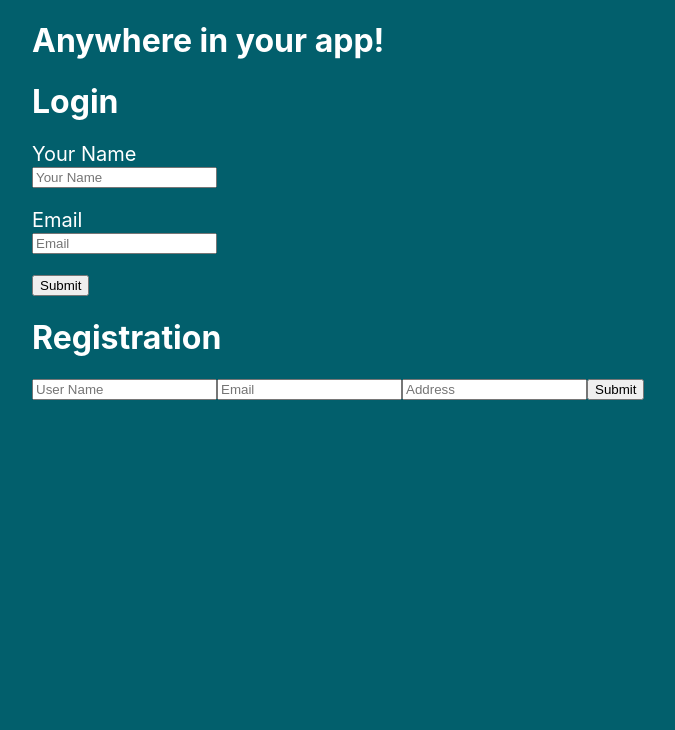
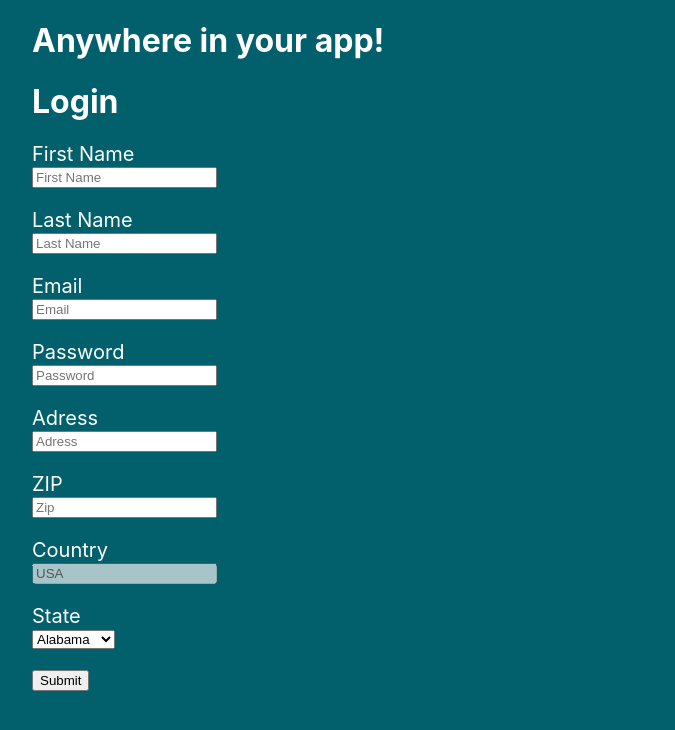
Before and after one commit to Ramosok/Form-on-Formik, a React (Create React App) app: page / in a window 1280 px wide. Shown: the top 730 px of the page, without its empty margins (23-698 px from the left). Built offline with nearby package versions, Linux system fonts and the light colour scheme.

Commit message:
add new function and validation

```diff
--- a/src/components/App.jsx
+++ b/src/components/App.jsx
@@ -11,7 +11,6 @@ const App = () => {
           <div>
             <h1>Anywhere in your app!</h1>
             <Login />
-            <SignUp />
           </div>
         </div>
     );
--- a/src/components/Login/Form/config.js
+++ b/src/components/Login/Form/config.js
@@ -1,14 +1,40 @@
 import * as Yup from 'yup';
 
 export const initialValues = {
-  userName: '',
-  email: ''
-}
+  firstName: '',
+  lastName: '',
+  email: '',
+  address: '',
+  password: '',
+  zip: '',
+  country: 'USA',
+};
 
+export const usaStates = [
+  'Alabama',
+  'Alaska',
+  'Arizona',
+  'Florida',
+  'Georgia',
+  'Michigan',
+  'Oklahoma',
+  'Texas',
+  'Utah',
+];
+const minLength = 2;
+const maxLength = 70;
 export const LoginSchema = Yup.object().shape({
-  userName: Yup.string()
-    .min(2, 'Too Short!')
-    .max(70, 'Too Long!')
+  firstName: Yup.string()
+    .min(minLength, 'Too Short!')
+    .max(maxLength, 'Too Long!')
+    .required('Required'),
+  lastName: Yup.string()
+    .min(minLength, 'Too Short!')
+    .max(maxLength, 'Too Long!')
+    .required('Required'),
+  address: Yup.string()
+    .min(minLength, 'Too Short!')
+    .max(maxLength, 'Too Long!')
     .required('Required'),
   email: Yup.string()
     .email('Invalid email')
--- a/src/components/Login/Form/index.jsx
+++ b/src/components/Login/Form/index.jsx
@@ -8,17 +8,53 @@ const LoginForm = () => {
     <>
       <FormControl
         type="text"
-        name="userName"
-        label="Your Name"
-        placeholder="Your Name"
+        name="firstName"
+        label="First Name"
+        placeholder="First Name"
       />
-
+      <FormControl
+        type="text"
+        name="lastName"
+        label="Last Name"
+        placeholder="Last Name"
+      />
       <FormControl
         type="email"
         name="email"
         label="Email"
         placeholder="Email"
       />
+      <FormControl
+        type="password"
+        name="password"
+        label="Password"
+        placeholder="Password"
+      />
+      <FormControl
+        type="text"
+        name="adress"
+        label="Adress"
+        placeholder="Adress"
+      />
+        <FormControl
+          type="text"
+          name="zip"
+          label="ZIP"
+          placeholder="Zip"
+        />
+      <FormControl
+        type="text"
+        name="country"
+        label="Country"
+        disabled="disabled"
+        value="USA"
+      />
+      <FormControl
+        select="select"
+        name="State"
+        label="State"
+      />
+
       <button type="submit">Submit</button>
     </>
   );
--- a/src/components/shared/FormControl/index.jsx
+++ b/src/components/shared/FormControl/index.jsx
@@ -3,16 +3,36 @@ import React from 'react';
 import { Field, ErrorMessage } from 'formik';
 //style
 import './index.css';
+import { usaStates } from '../../Login/Form/config';
 
-const FormControl = ({ name, label, placeholder,type  }) => {
+const FormControl = ({ name, label, placeholder, type, disabled, select }) => {
   return (
     <>
-      <div className="positionClass">
-        <label htmlFor={ name }>{ label }</label>
-        <div className="positionField"><Field  type={ type } name={ name } placeholder={ placeholder } id="userName"/></div>
-        <div className="formControlClass"><ErrorMessage name={ name }/></div>
-      </div>
-
+      {!select ? <div className="positionClass">
+          <label htmlFor={name}>{label}</label>
+          <div className="positionField">
+            <Field disabled={disabled}
+                   type={type}
+                   name={name}
+                   placeholder={placeholder}
+                   id="userName"/></div>
+          <div className="formControlClass"><ErrorMessage name={name}/></div>
+        </div>
+        : <div className="positionClass">
+          <label htmlFor={name}>{label}</label>
+          <div className="positionField">
+            <Field
+              states={usaStates}
+              disabled={disabled}
+              as={select}
+              name={name}>
+              {usaStates.map(usaState => (
+                <option key={usaState}>{usaState}</option>
+              ))}
+            </Field>
+          </div>
+        </div>
+      }
     </>
   );
 };
```
